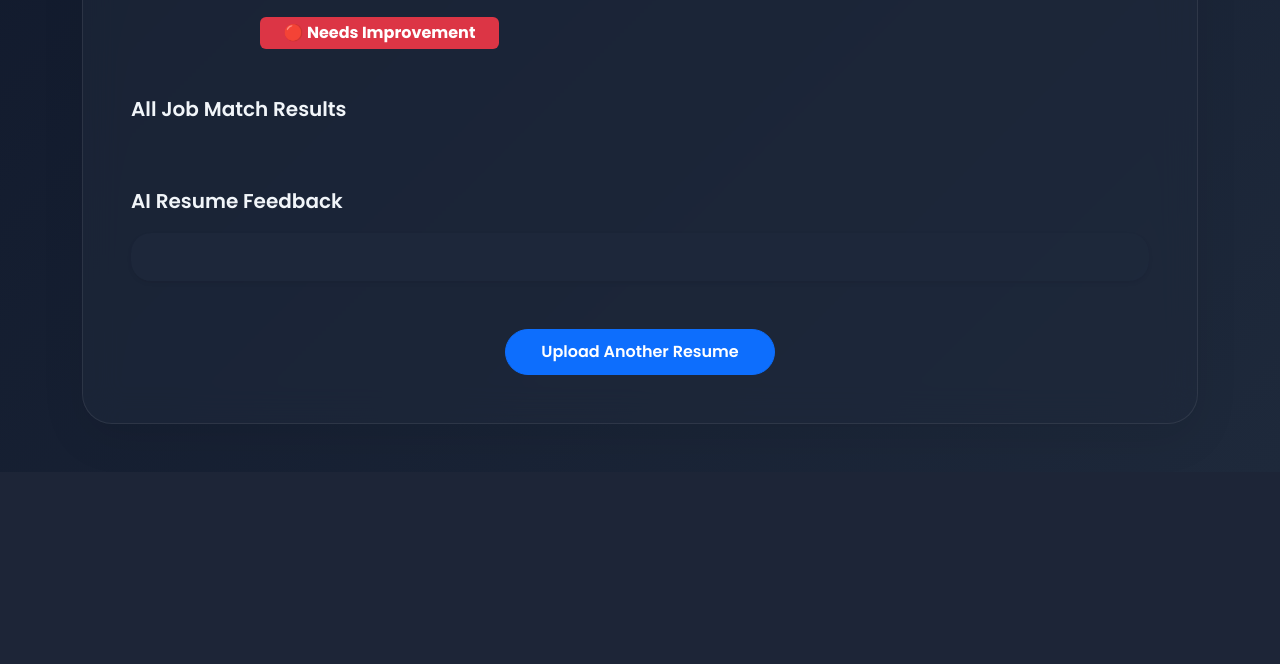
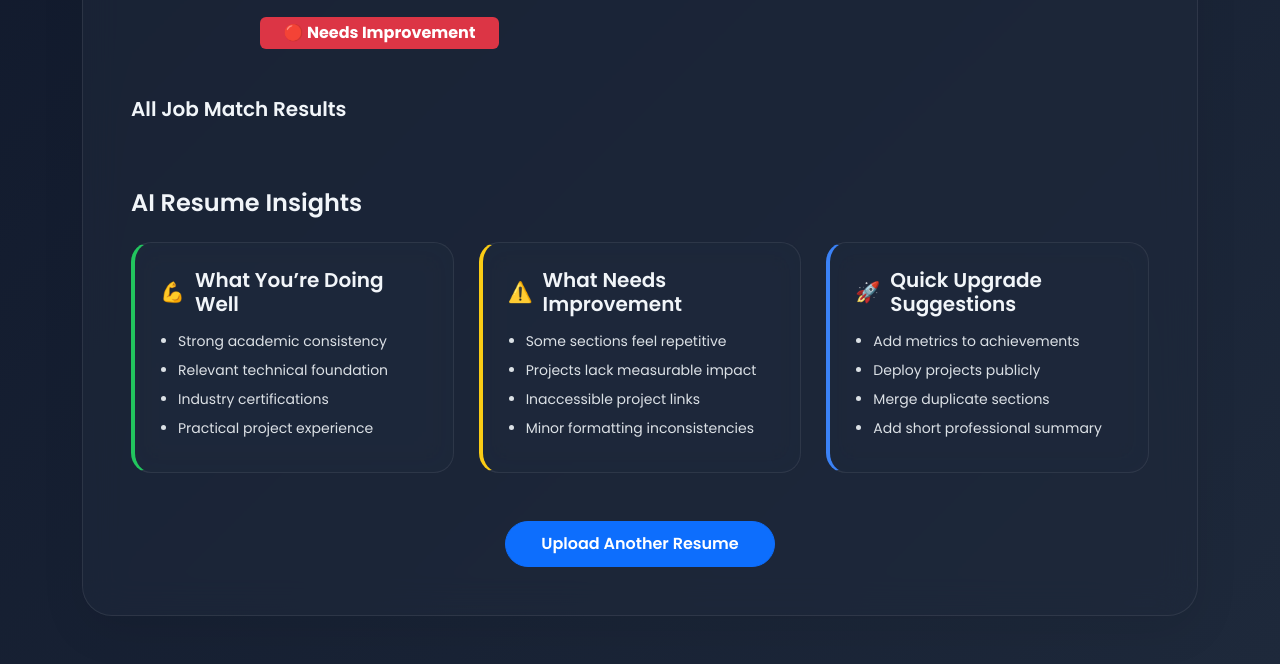
Before and after one commit to Pariisharma/Smart-Resume-Analyzer, a Flask app: template templates/result.html in a window 1280 px wide. Shown: the part 571-1235 px from the top of the page. Before the commit the page ends 995 px from the top, so only its background shows below. Run offline with Flask 3, Linux system fonts and the light colour scheme; the template is opened without the code that fills it, so the values that code supplies are empty.

Commit message:
UI Upgrade: Implemented modern AI feedback dashboard with improved readability and glass styling

```diff
--- a/templates/result.html
+++ b/templates/result.html
@@ -146,6 +146,75 @@
         .dark-mode .divider-line {
             border-top: 3px solid #60a5fa;
         }
+
+        /* ===== ULTRA MODERN FEEDBACK DESIGN ===== */
+
+        .feedback-grid {
+            display: grid;
+            grid-template-columns: repeat(auto-fit, minmax(280px, 1fr));
+            gap: 25px;
+        }
+
+        .feedback-card {
+            background: rgba(255, 255, 255, 0.07);
+            border-radius: 20px;
+            padding: 25px;
+            backdrop-filter: blur(15px);
+            transition: all 0.3s ease;
+            border: 1px solid rgba(255, 255, 255, 0.08);
+        }
+
+        .feedback-card:hover {
+            transform: translateY(-6px);
+            box-shadow: 0 15px 40px rgba(0, 0, 0, 0.25);
+        }
+
+        .feedback-header {
+            display: flex;
+            align-items: center;
+            gap: 10px;
+            margin-bottom: 15px;
+        }
+
+        .feedback-header h5 {
+            margin: 0;
+            font-weight: 600;
+        }
+
+        .feedback-icon {
+            font-size: 20px;
+        }
+
+        .feedback-card ul {
+            padding-left: 18px;
+            margin: 0;
+        }
+
+        .feedback-card li {
+            margin-bottom: 8px;
+            font-size: 14px;
+            opacity: 0.9;
+        }
+
+        /* Color accents */
+
+        .strengths {
+            border-left: 4px solid #22c55e;
+        }
+
+        .weaknesses {
+            border-left: 4px solid #facc15;
+        }
+
+        .recommendations {
+            border-left: 4px solid #3b82f6;
+        }
+
+        /* Dark mode enhancement */
+
+        .dark-mode .feedback-card {
+            background: rgba(30, 41, 59, 0.7);
+        }
     </style>
 </head>
 
@@ -281,43 +350,54 @@
                 </div>
             </div>
 
-            <!-- AI FEEDBACK -->
+            <!-- ULTRA CLEAN AI FEEDBACK -->
             <div class="fade-in mt-5">
-                <h5 class="section-title text-info">AI Resume Feedback</h5>
+                <h4 class="section-title mb-4">AI Resume Insights</h4>
 
-                <div class="card feedback-card mt-3 p-4 border-0 shadow-sm" style="border-radius: 20px;">
+                <div class="feedback-grid">
 
-                    {% set lines = ai_feedback.split('\n') %}
-                    {% set bullet_open = false %}
+                    <!-- STRENGTHS -->
+                    <div class="feedback-card strengths">
+                        <div class="feedback-header">
+                            <span class="feedback-icon">💪</span>
+                            <h5>What You’re Doing Well</h5>
+                        </div>
+                        <ul>
+                            <li>Strong academic consistency</li>
+                            <li>Relevant technical foundation</li>
+                            <li>Industry certifications</li>
+                            <li>Practical project experience</li>
+                        </ul>
+                    </div>
 
-                    {% for line in lines %}
-                    {% if "STRENGTHS" in line %}
-                    {% if bullet_open %}</ul>{% set bullet_open = false %}{% endif %}
-                    <h6 class="text-success mt-3">💪 Resume Strengths</h6>
+                    <!-- IMPROVEMENTS -->
+                    <div class="feedback-card weaknesses">
+                        <div class="feedback-header">
+                            <span class="feedback-icon">⚠️</span>
+                            <h5>What Needs Improvement</h5>
+                        </div>
+                        <ul>
+                            <li>Some sections feel repetitive</li>
+                            <li>Projects lack measurable impact</li>
+                            <li>Inaccessible project links</li>
+                            <li>Minor formatting inconsistencies</li>
+                        </ul>
+                    </div>
 
-                    {% elif "WEAKNESSES" in line %}
-                    {% if bullet_open %}</ul>{% set bullet_open = false %}{% endif %}
-                    <h6 class="text-danger mt-3">⚠️ Areas to Improve</h6>
+                    <!-- RECOMMENDATIONS -->
+                    <div class="feedback-card recommendations">
+                        <div class="feedback-header">
+                            <span class="feedback-icon">🚀</span>
+                            <h5>Quick Upgrade Suggestions</h5>
+                        </div>
+                        <ul>
+                            <li>Add metrics to achievements</li>
+                            <li>Deploy projects publicly</li>
+                            <li>Merge duplicate sections</li>
+                            <li>Add short professional summary</li>
+                        </ul>
+                    </div>
 
-                    {% elif "IMPROVEMENTS" in line %}
-                    {% if bullet_open %}</ul>{% set bullet_open = false %}{% endif %}
-                    <h6 class="text-primary mt-3">🚀 Recommendations</h6>
-
-                    {% elif line.startswith('-') %}
-                    {% if not bullet_open %}
-                    <ul class="mt-2">
-                        {% set bullet_open = true %}
-                        {% endif %}
-                        <li>{{ line[1:] }}</li>
-
-                        {% else %}
-                        {% if bullet_open %}
-                    </ul>{% set bullet_open = false %}{% endif %}
-                    <p>{{ line }}</p>
-                    {% endif %}
-                    {% endfor %}
-
-                    {% if bullet_open %}</ul>{% endif %}
                 </div>
             </div>
 
```
